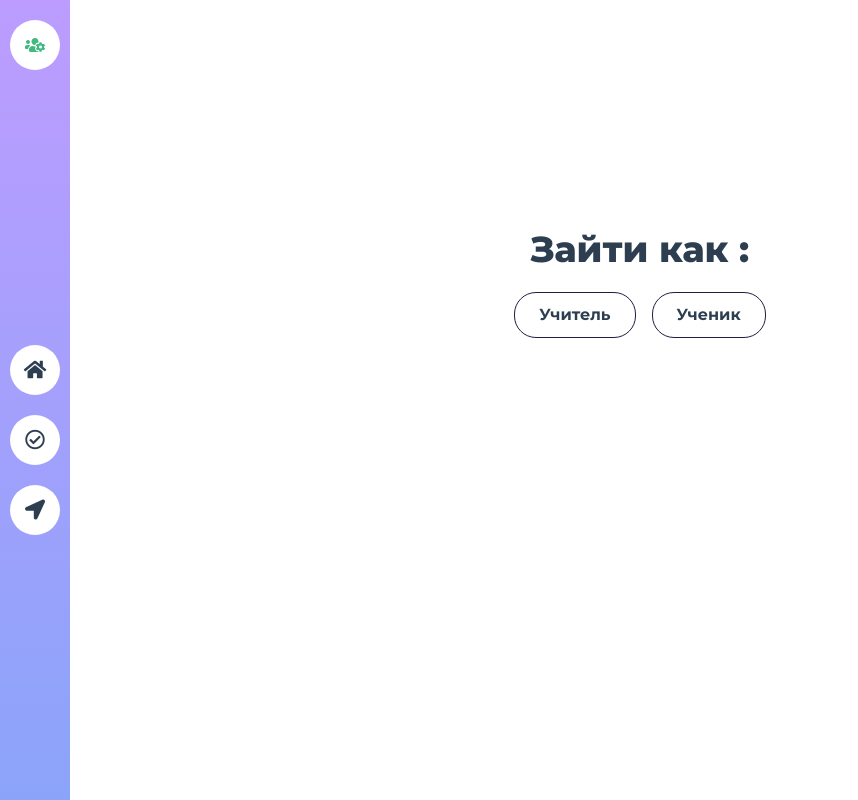
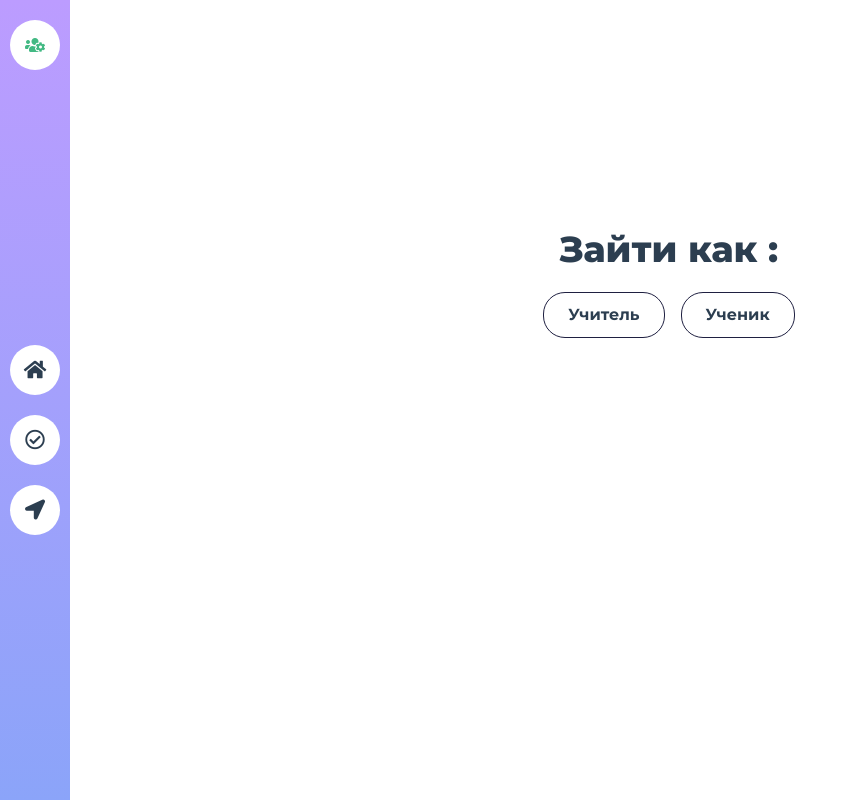
Before and after one commit to HoboHub/case-lab-web-team4, a Vue app: page /login in a window 1280 px wide. Shown: the whole page, without its empty margins (0-858 px from the left). Built offline with nearby package versions, Linux system fonts and the light colour scheme.

Commit message:
Update App.vue

```diff
--- a/src/App.vue
+++ b/src/App.vue
@@ -96,7 +96,7 @@ export default {
   max-width: 1140px;
   margin: 0 auto;
   padding: 10px 12px;
-  margin-left: 70px;
+  padding-left: 70px;
 }
 
 .btn-changeRole {
```
